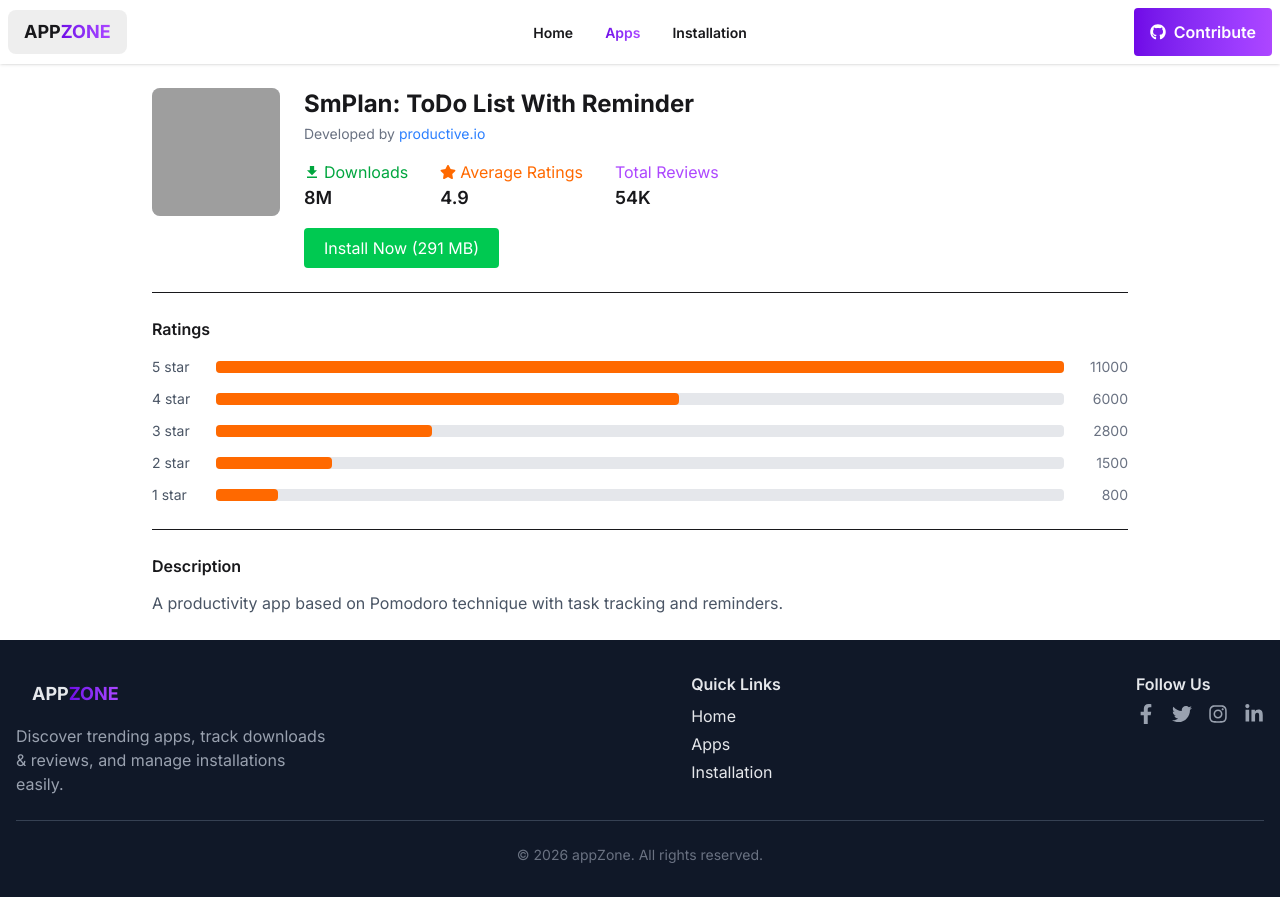
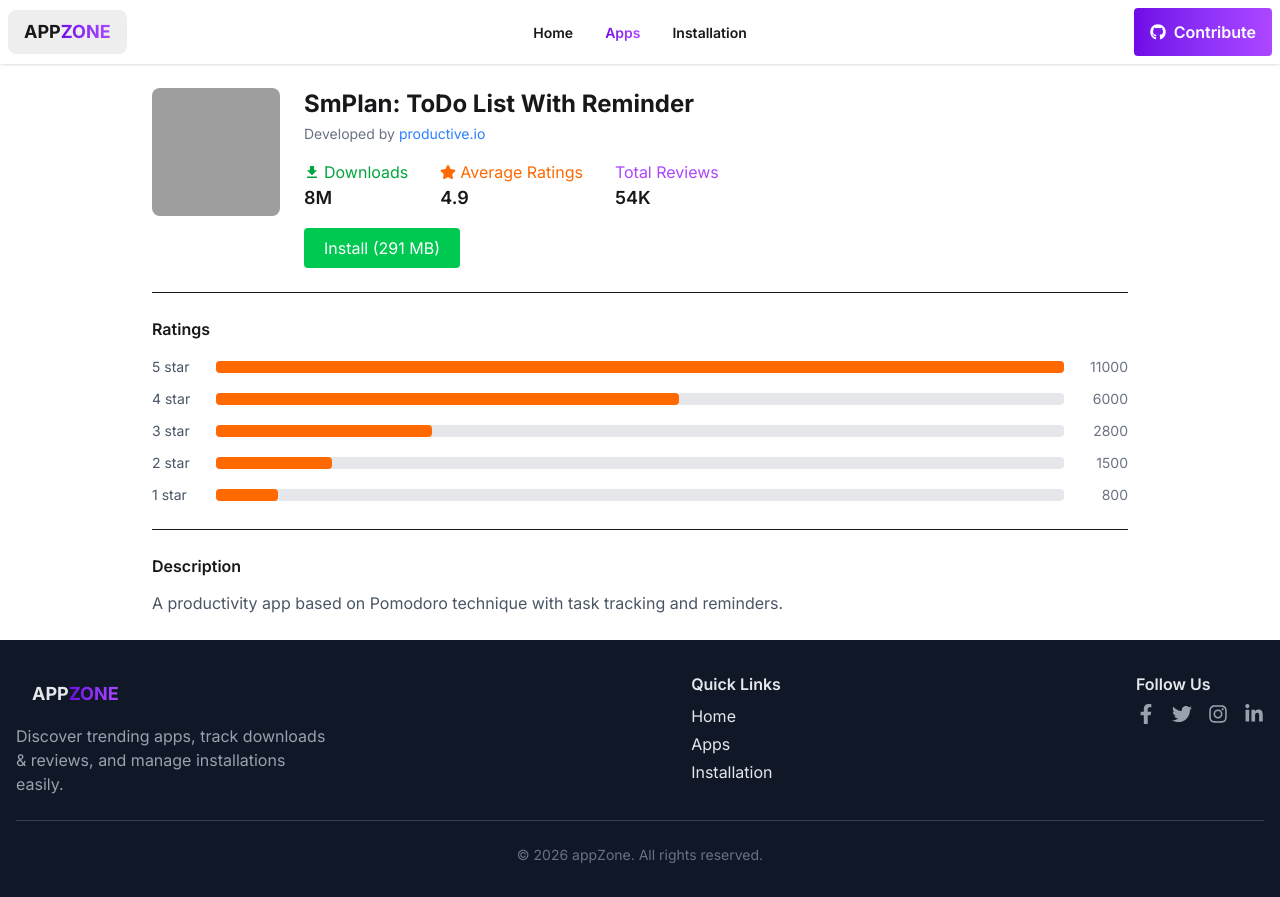
Before and after one commit to soheldev-codes/AppZone, a React (Vite) app: page /apps/details/1 in a window 1280 px wide. Built offline with nearby package versions, Linux system fonts and the light colour scheme; grey boxes are pictures that could not be loaded.

Commit message:
app details page reload then localstorage data get and saved

```diff
--- /dev/null
+++ b/src/DB/localStorage.jsx
@@ -0,0 +1,21 @@
+const KEY = "installed_apps";
+
+export const getInstalledApps = () => {
+  return JSON.parse(localStorage.getItem(KEY)) || [];
+};
+
+export const saveAppDB = (id) => {
+  const appsID = getInstalledApps();
+  console.log(appsID);
+  const exists = appsID.find((a) => a == id);
+
+  if (!exists) {
+    localStorage.setItem(KEY, JSON.stringify([...appsID, id]));
+  }
+};
+
+export const removeApp = (id) => {
+  const apps = getInstalledApps();
+  const updated = apps.filter((app) => app.id !== id);
+  localStorage.setItem(KEY, JSON.stringify(updated));
+};
--- a/src/Pages/AppDetails.jsx
+++ b/src/Pages/AppDetails.jsx
@@ -1,25 +1,8 @@
+import { useState } from "react";
 import { FaStar } from "react-icons/fa";
 import { IoMdDownload } from "react-icons/io";
 import { useLoaderData, useParams } from "react-router";
-
-// const app = {
-//   id: 12,
-//   image: "https://i.ibb.co/app12.png",
-//   title: "TaskHero",
-//   companyName: "HeroTech",
-//   description: "Complete tasks like a hero with productivity tools.",
-//   size: 150,
-//   reviews: 11000,
-//   ratingAvg: 4.3,
-//   downloads: 1700000,
-//   ratings: [
-//     { name: "1 star", count: 300 },
-//     { name: "2 star", count: 600 },
-//     { name: "3 star", count: 1400 },
-//     { name: "4 star", count: 3500 },
-//     { name: "5 star", count: 5200 },
-//   ],
-// };
+import { getInstalledApps, saveAppDB } from "../DB/localStorage";
 
 export default function AppDetails() {
   const appsData = useLoaderData();
@@ -27,7 +10,15 @@ export default function AppDetails() {
 
   const app = appsData.find((item) => item.id === parseInt(id));
 
-  appsData.find((app) => app.id === Number(id));
+  const [installed, setInstalled] = useState(() => {
+    const apps = getInstalledApps();
+    return apps.some((a) => a == id);
+  });
+
+  const handleInstall = () => {
+    saveAppDB(app.id);
+    setInstalled(true);
+  };
 
   if (!app) return <p>No App Found</p>;
 
@@ -79,8 +70,18 @@ export default function AppDetails() {
           </div>
 
           {/* Install Button */}
-          <button className="mt-4 bg-green-500 hover:bg-green-600 text-white px-5 py-2 rounded">
+          {/* <button className="mt-4 bg-green-500 hover:bg-green-600 text-white px-5 py-2 rounded">
             Install Now ({app.size} MB)
+          </button> */}
+
+          <button
+            onClick={handleInstall}
+            disabled={installed}
+            className={`mt-4 px-5 py-2 rounded cursor-pointer text-white ${
+              installed ? "bg-gray-400" : "bg-green-500"
+            }`}
+          >
+            {installed ? "Installed" : `Install (${app.size} MB)`}
           </button>
         </div>
       </div>
--- a/src/Pages/Installation.jsx
+++ b/src/Pages/Installation.jsx
@@ -35,12 +35,9 @@ const initialApps = [
 
 export default function Installation() {
   const [apps, setApps] = useState(initialApps);
-  const [sortType, setSortType] = useState("");
 
   // 🔹 Sort Function
   const handleSort = (type) => {
-    setSortType(type);
-
     let sorted = [...apps];
 
     if (type === "size") {
```
